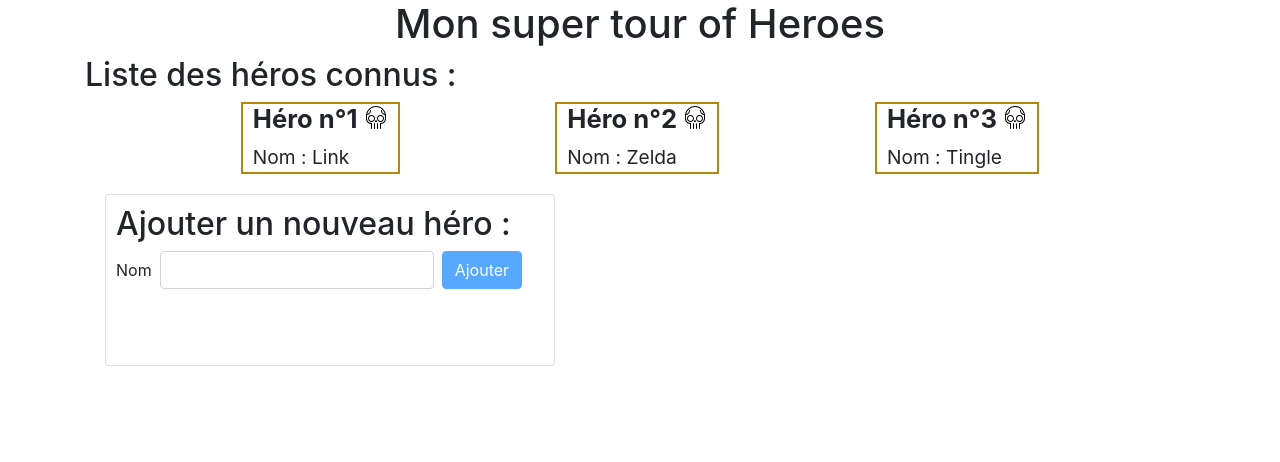
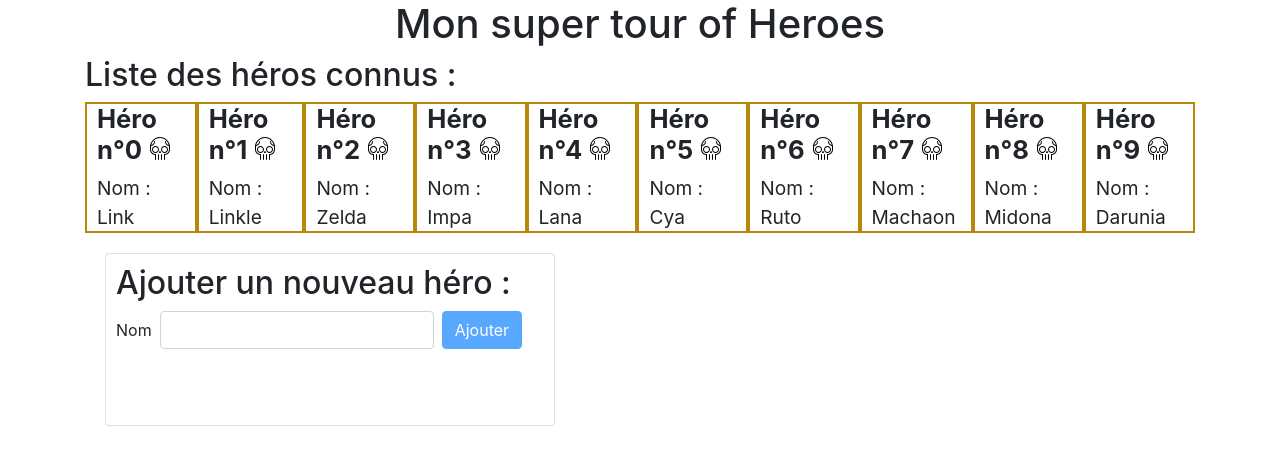
Before and after one commit to Elvynia/formation-tourofheroes, an Angular app: page / in a window 1280 px wide. Shown: the top 462 px of the page. Built offline with nearby package versions, Linux system fonts and the light colour scheme.

Commit message:
Ajout d'un service utilisant BehaviorSuject pour distribuer la liste des héros aux components.

```diff
--- a/src/app/app.component.ts
+++ b/src/app/app.component.ts
@@ -1,22 +1,27 @@
-import { Component, ViewChild } from '@angular/core';
+import { Component, ViewChild, OnInit } from '@angular/core';
 import { Hero } from './hero';
 import { NgForm } from '@angular/forms';
 import { HeroesComponent } from './heroes/heroes.component';
+import { HeroService } from './hero.service';
 
 @Component({
 	selector: 'app-root',
 	templateUrl: './app.component.html',
 	styleUrls: ['./app.component.css']
 })
-export class AppComponent {
+export class AppComponent implements OnInit {
 	title: string;
 	newHeroName: string;
 
 	@ViewChild(HeroesComponent)
 	heroesComponent: HeroesComponent;
 
-	constructor() {
+	constructor(private heroService: HeroService) {
 		this.title = 'Mon super tour of Heroes';
+	}
+
+	ngOnInit() {
+		this.heroService.loadMock();
 	}
 
 	validateHero(event: any, form: NgForm) {
--- a/src/app/app.module.ts
+++ b/src/app/app.module.ts
@@ -4,6 +4,7 @@ import { NgModule } from '@angular/core';
 
 import { AppComponent } from './app.component';
 import { HeroesComponent } from './heroes/heroes.component';
+import { HeroService } from './hero.service';
 
 @NgModule({
   declarations: [
@@ -14,7 +15,7 @@ import { HeroesComponent } from './heroes/heroes.component';
     BrowserModule,
     FormsModule
   ],
-  providers: [],
+  providers: [HeroService],
   bootstrap: [AppComponent]
 })
 export class AppModule { }
--- /dev/null
+++ b/src/app/hero.service.ts
@@ -0,0 +1,55 @@
+import { Injectable } from '@angular/core';
+import { Hero } from './hero';
+import { BehaviorSubject, Observable } from 'rxjs';
+
+@Injectable({
+  providedIn: 'root'
+})
+export class HeroService {
+	private subject: BehaviorSubject<Array<Hero>>;
+
+	constructor() {
+		this.subject = new BehaviorSubject(new Array());
+	}
+
+	get heroes(): Observable<Array<Hero>> {
+		return this.subject.asObservable();
+	}
+
+	loadMock() {
+		let mock: Array<Hero> = [
+			{
+				id: 0,
+				name: 'Link'
+			},{
+				id: 1,
+				name: 'Linkle'
+			},{
+				id: 2,
+				name: 'Zelda'
+			},{
+				id: 3,
+				name: 'Impa'
+			},{
+				id: 4,
+				name: 'Lana'
+			},{
+				id: 5,
+				name: 'Cya'
+			},{
+				id: 6,
+				name: 'Ruto'
+			},{
+				id: 7,
+				name: 'Machaon'
+			},{
+				id: 8,
+				name: 'Midona'
+			},{
+				id: 9,
+				name: 'Darunia'
+			}
+		];
+		this.subject.next(mock);
+	}
+}
--- a/src/app/heroes/heroes.component.ts
+++ b/src/app/heroes/heroes.component.ts
@@ -1,5 +1,6 @@
 import { Component, OnInit, Input } from '@angular/core';
 import { Hero } from '../hero';
+import { HeroService } from '../hero.service';
 
 @Component({
 	selector: 'demo-heroes',
@@ -9,14 +10,13 @@ import { Hero } from '../hero';
 export class HeroesComponent implements OnInit {
 	heroes: Array<Hero>;
 
-	constructor() {
+	constructor(private heroService: HeroService) {
 		this.heroes = new Array();
 	}
 
 	ngOnInit() {
-		this.heroes.push(new Hero('Link'));
-		this.heroes.push(new Hero('Zelda'));
-		this.heroes.push(new Hero('Tingle'));
+		this.heroService.heroes
+			.subscribe((list) => this.heroes = list);
 	}
 
 	deleteHero(heroId: number) {
```
Also changed, not shown: src/assets/heroes.json (added, +33 -0 lines), 1 other file (tests, documents, lock files or other folders).
